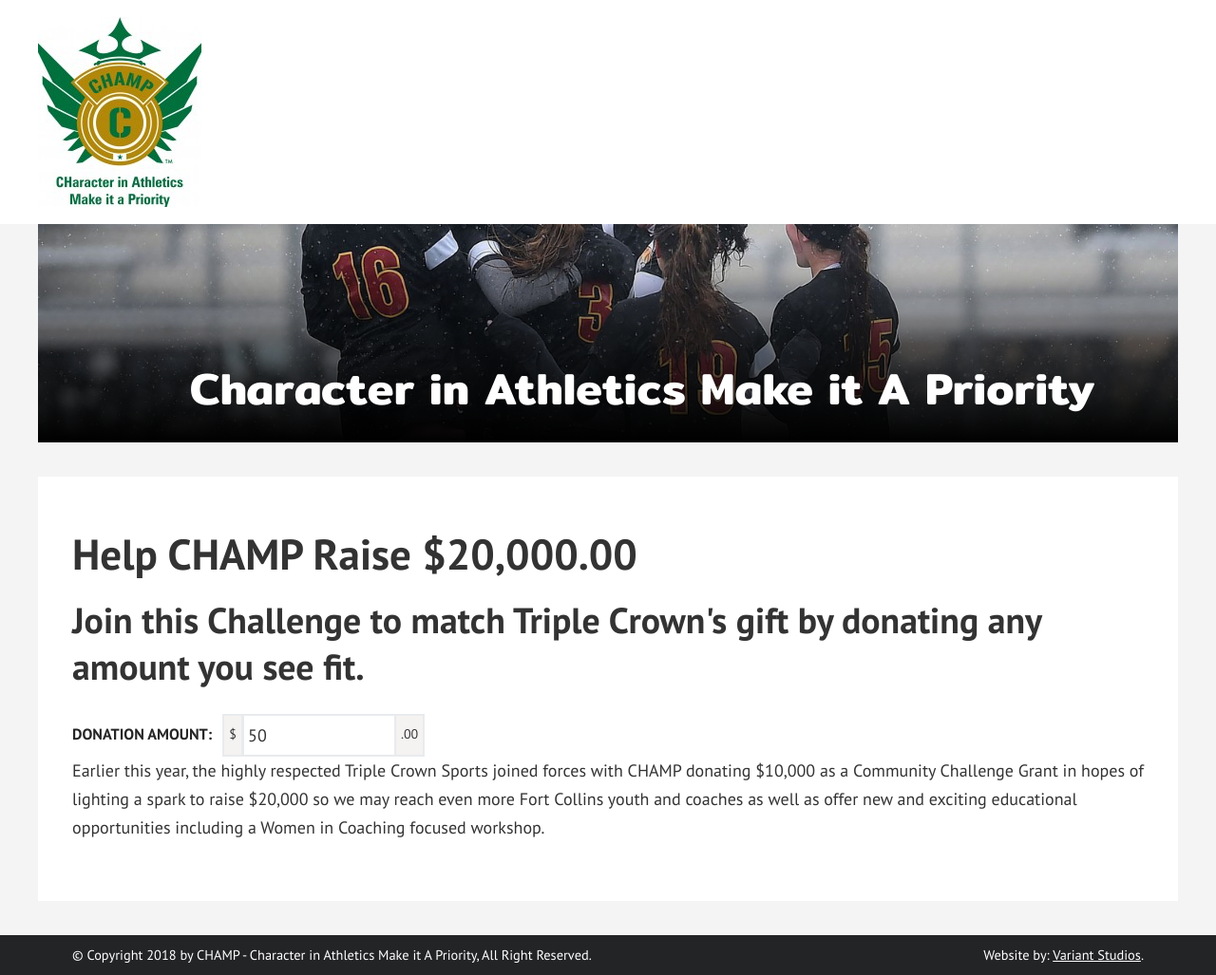
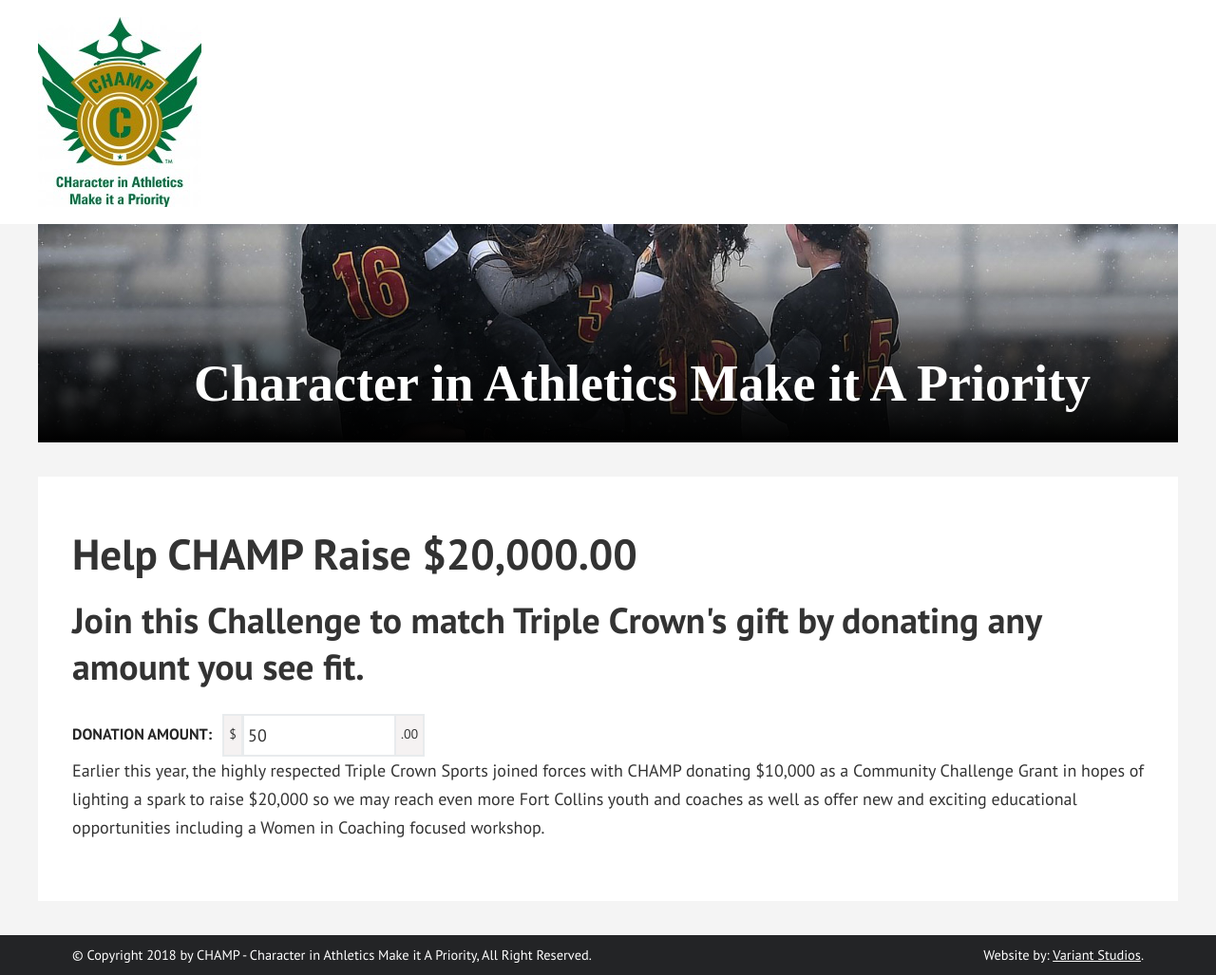
Before and after one commit to variantstudios/donate.champfc.com, a Jekyll site: the page built from index.html, in a window 1280 px wide. Shown: the whole page at 95% size. Built offline with Jekyll 4.4.1, drawn with Linux system fonts in a browser that asks for light colours; cached includes are drawn as plain includes.

Commit message:
Changed the header font to Teko and tweaked the hero title and footer layout.

```diff
--- a/_layouts/front.html
+++ b/_layouts/front.html
@@ -5,7 +5,7 @@
     <div class="front-hero-wrapper clearfix">
         {% for front_hero in page.front_hero %}
         <div class="slide">
-            <h3>{{front_hero.title}}</h3>
+            <h1>{{front_hero.title}}</h1>
             <img src="{{front_hero.image}}" alt="{{front_hero.title}}">
         </div>
         {% endfor %}
--- a/assets/css/style.css
+++ b/assets/css/style.css
@@ -875,7 +875,7 @@
 @media (min-width: 50em) {
   body.front .footer-wrapper-top .footer-inner .left,
   body.not-front .footer-wrapper-top .footer-inner .left {
-    width: 50%;
+    width: 66.66667%;
     float: left;
     margin-right: -100%;
     margin-left: 0;
@@ -885,7 +885,7 @@
 }
 .no-mq body.front .footer-wrapper-top .footer-inner .left, .no-mq
 body.not-front .footer-wrapper-top .footer-inner .left {
-  width: 50%;
+  width: 66.66667%;
   float: left;
   margin-right: -100%;
   margin-left: 0;
@@ -906,7 +906,7 @@
 @media (min-width: 50em) {
   body.front .footer-wrapper-top .footer-inner .right,
   body.not-front .footer-wrapper-top .footer-inner .right {
-    width: 50%;
+    width: 33.33333%;
     float: right;
     margin-left: 0;
     margin-right: 0;
@@ -923,7 +923,7 @@
 }
 .no-mq body.front .footer-wrapper-top .footer-inner .right, .no-mq
 body.not-front .footer-wrapper-top .footer-inner .right {
-  width: 50%;
+  width: 33.33333%;
   float: right;
   margin-left: 0;
   margin-right: 0;
@@ -975,7 +975,7 @@
 @media (min-width: 50em) {
   body.front .footer-wrapper-bottom .footer-inner .left,
   body.not-front .footer-wrapper-bottom .footer-inner .left {
-    width: 50%;
+    width: 66.66667%;
     float: left;
     margin-right: -100%;
     margin-left: 0;
@@ -985,7 +985,7 @@
 }
 .no-mq body.front .footer-wrapper-bottom .footer-inner .left, .no-mq
 body.not-front .footer-wrapper-bottom .footer-inner .left {
-  width: 50%;
+  width: 66.66667%;
   float: left;
   margin-right: -100%;
   margin-left: 0;
@@ -1000,7 +1000,7 @@
 @media (min-width: 50em) {
   body.front .footer-wrapper-bottom .footer-inner .right,
   body.not-front .footer-wrapper-bottom .footer-inner .right {
-    width: 50%;
+    width: 33.33333%;
     float: right;
     margin-left: 0;
     margin-right: 0;
@@ -1010,7 +1010,7 @@
 }
 .no-mq body.front .footer-wrapper-bottom .footer-inner .right, .no-mq
 body.not-front .footer-wrapper-bottom .footer-inner .right {
-  width: 50%;
+  width: 33.33333%;
   float: right;
   margin-left: 0;
   margin-right: 0;
@@ -1800,8 +1800,8 @@
   display: block;
   width: 100%;
 }
-body.front .front-hero .front-hero-wrapper h3 {
-  font-family: 'mitr';
+body.front .front-hero .front-hero-wrapper h1 {
+  font-family: 'Teko';
   text-align: center;
   position: absolute;
   bottom: 1.5rem;
@@ -1813,12 +1813,12 @@
   margin: 0;
 }
 @media (min-width: 50em) {
-  body.front .front-hero .front-hero-wrapper h3 {
-    font-size: 2.6rem;
-  }
-}
-.no-mq body.front .front-hero .front-hero-wrapper h3 {
-  font-size: 2.6rem;
+  body.front .front-hero .front-hero-wrapper h1 {
+    font-size: 3rem;
+  }
+}
+.no-mq body.front .front-hero .front-hero-wrapper h1 {
+  font-size: 3rem;
 }
 body.front #site-header {
   background-repeat: no-repeat;
--- a/assets/sass/partials/design/pages/_front.scss
+++ b/assets/sass/partials/design/pages/_front.scss
@@ -24,8 +24,8 @@
                 //height: 450px;
                 width: 100%;
             }
-            h3 {
-                font-family: 'mitr';
+            h1 {
+                font-family: 'Teko';
                 text-align: center;
                 position: absolute;
                 bottom: 1.5rem;
@@ -36,7 +36,7 @@
                 z-index: 1;
                 margin: 0;
                 @include breakpoint($bp-medium, $no-query: ".no-mq") {
-                    font-size: 2.6rem;
+                    font-size: 3rem;
                 }
             }
         }
```
Also changed, not shown: assets/sass/partials/design/components/_footer.scss (+4 -4 lines).
